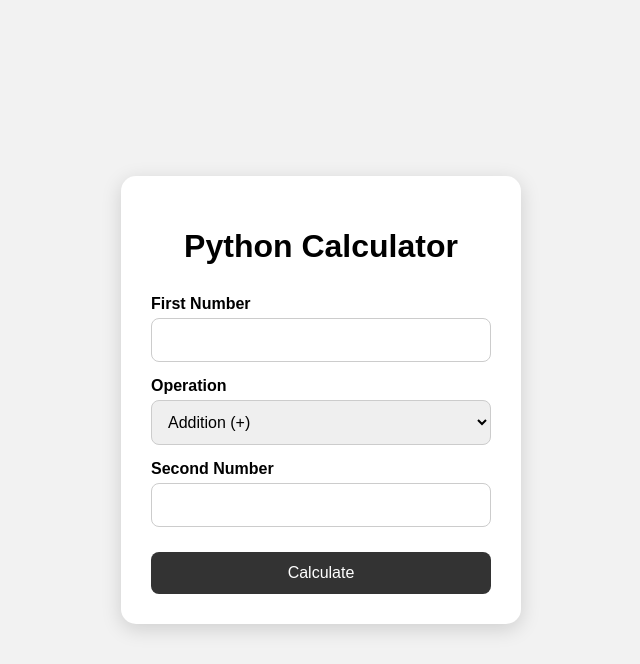
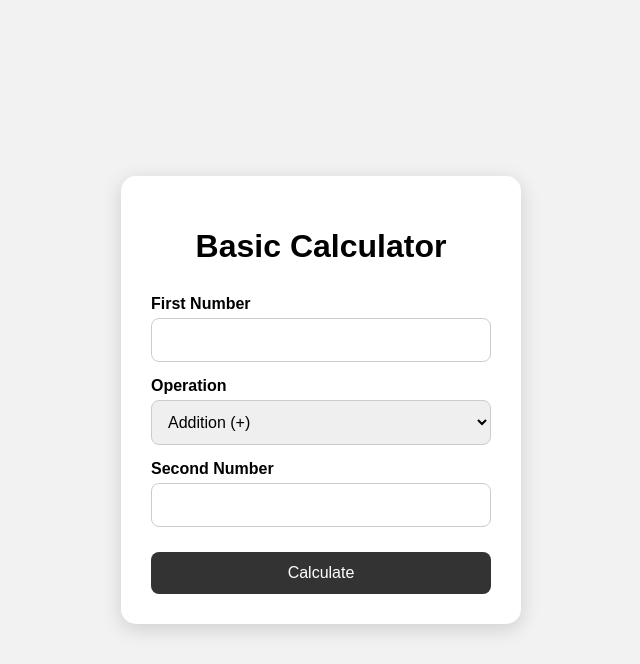
Before and after one commit to dsanilkumar/calculator-python, a Flask app: page / in a window 1280 px wide. Shown: the top 664 px of the page, without its empty margins (319-959 px from the left). Run offline with Flask 3, Linux system fonts and the light colour scheme.

Commit message:
Add requirements.txt

```diff
--- /dev/null
+++ b/requirements.txt
@@ -0,0 +1,2 @@
+flask
+gunicorn
--- a/templates/index.html
+++ b/templates/index.html
@@ -5,7 +5,7 @@
     <meta charset="UTF-8">
     <meta name="viewport" content="width=device-width, initial-scale=1.0">
 
-    <title>Python Calculator</title>
+    <title>simple Calculator</title>
 
     <link rel="stylesheet"
           href="{{ url_for('static', filename='style.css') }}">
@@ -15,7 +15,7 @@
 
     <div class="calculator">
 
-        <h1>Python Calculator</h1>
+        <h1>Basic Calculator</h1>
 
         <form method="POST">
 
```
